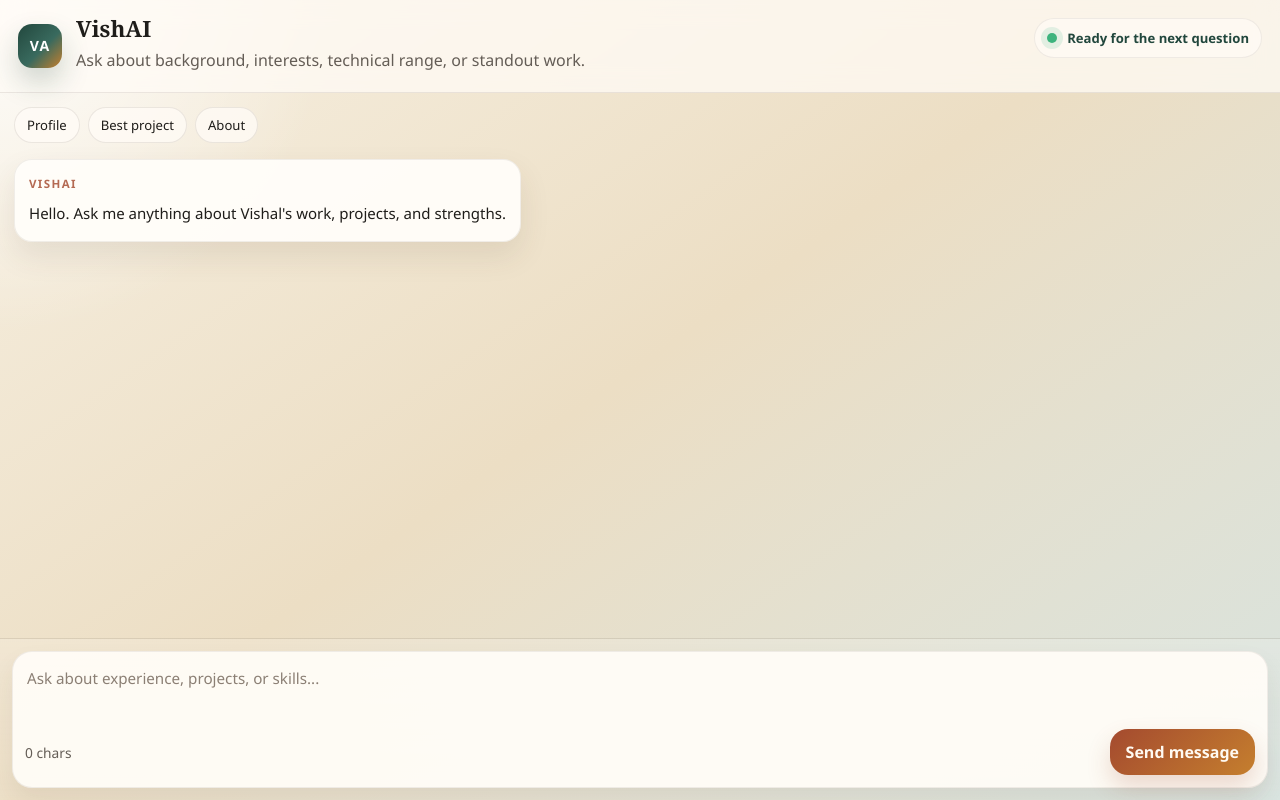
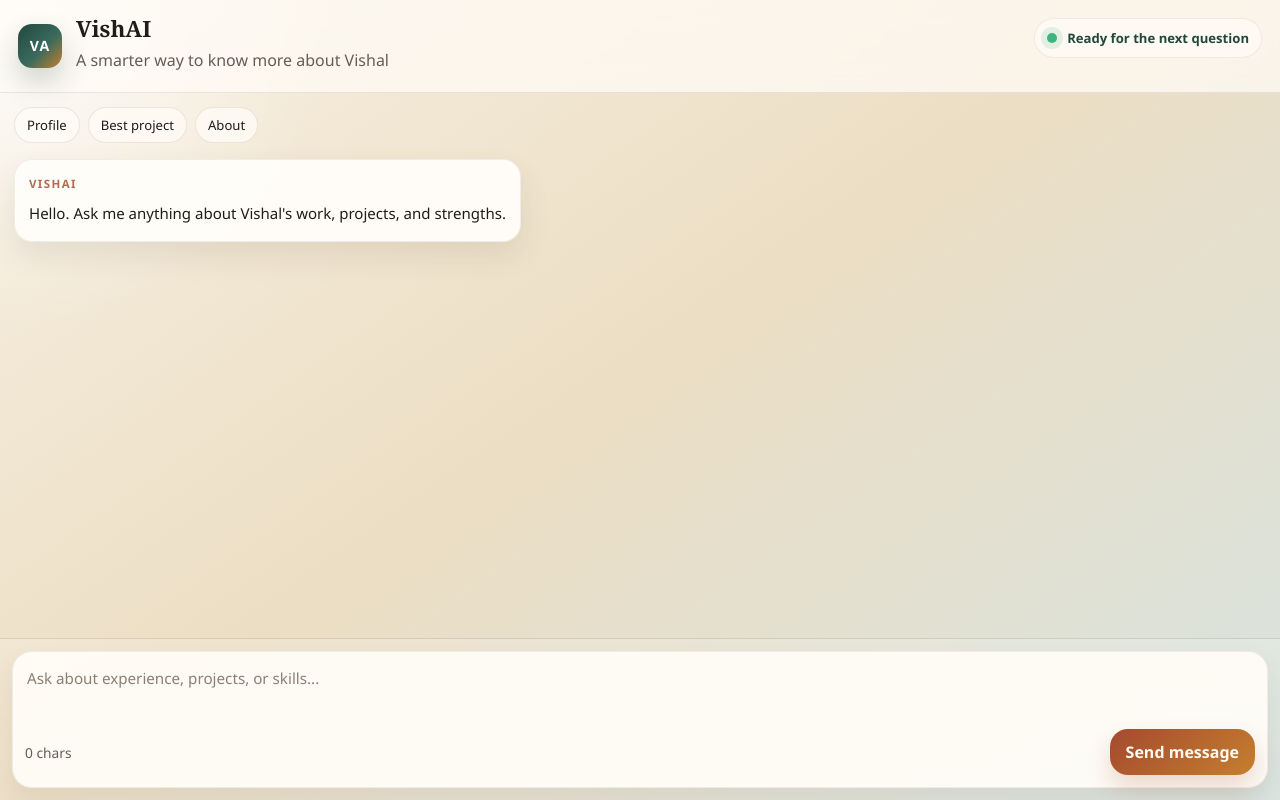
Before and after one commit to Vtestcode/VishAI, a FastAPI app: page /widget in a window 1280 px wide. Run offline with FastAPI, Linux system fonts and the light colour scheme.

Commit message:
widget update

```diff
--- a/templates/widget.html
+++ b/templates/widget.html
@@ -24,7 +24,7 @@
         <span class="mini-brand-mark">VA</span>
         <div>
           <h1>VishAI</h1>
-          <p>Ask about background, interests, technical range, or standout work.</p>
+          <p>A smarter way to know more about Vishal</p>
         </div>
       </div>
       <div class="presence" data-status>Ready for the next question</div>
```
Also changed, not shown: README.md.
